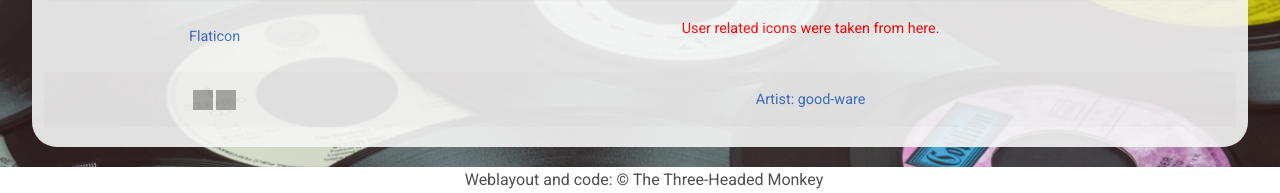
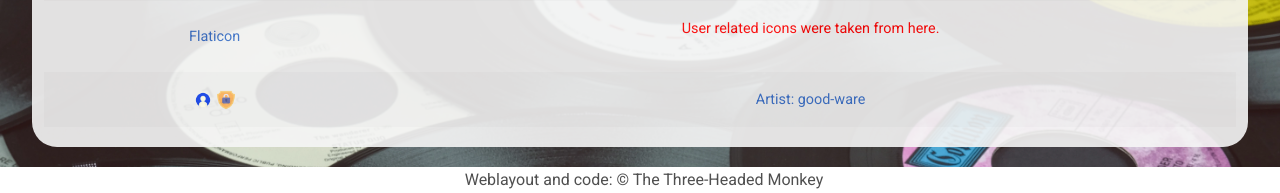
Before and after one commit to jonthorell/synth-nu-vinyl-store, a Django app: page /about/ in a window 1280 px wide. Shown: the part 1053-1246 px from the top of the page. Run offline with Django 3.2, Linux system fonts and the light colour scheme; data that the repository does not hold is empty; some libraries are stand-ins or nearby versions; grey boxes are pictures that could not be loaded.

Commit message:
Fix: missed to change the file extenstion in the credits for the default-user images to webp.

```diff
--- a/about/templates/about/about.html
+++ b/about/templates/about/about.html
@@ -99,8 +99,8 @@
                     <tr>
                         <td>
                             <span>
-                                <img src="{% static 'images/avatars/default-user.png' %}" width='20' height='20' alt="User icon">
-                                <img src="{% static 'images/avatars/not-logged-in.png' %}" width='20' height='20' alt="User is not logged in icon">
+                                <img src="{% static 'images/avatars/default-user.webp' %}" width='20' height='20' alt="User icon">
+                                <img src="{% static 'images/avatars/not-logged-in.webp' %}" width='20' height='20' alt="User is not logged in icon">
                             </span>
                         </td>
                         <td>
```
